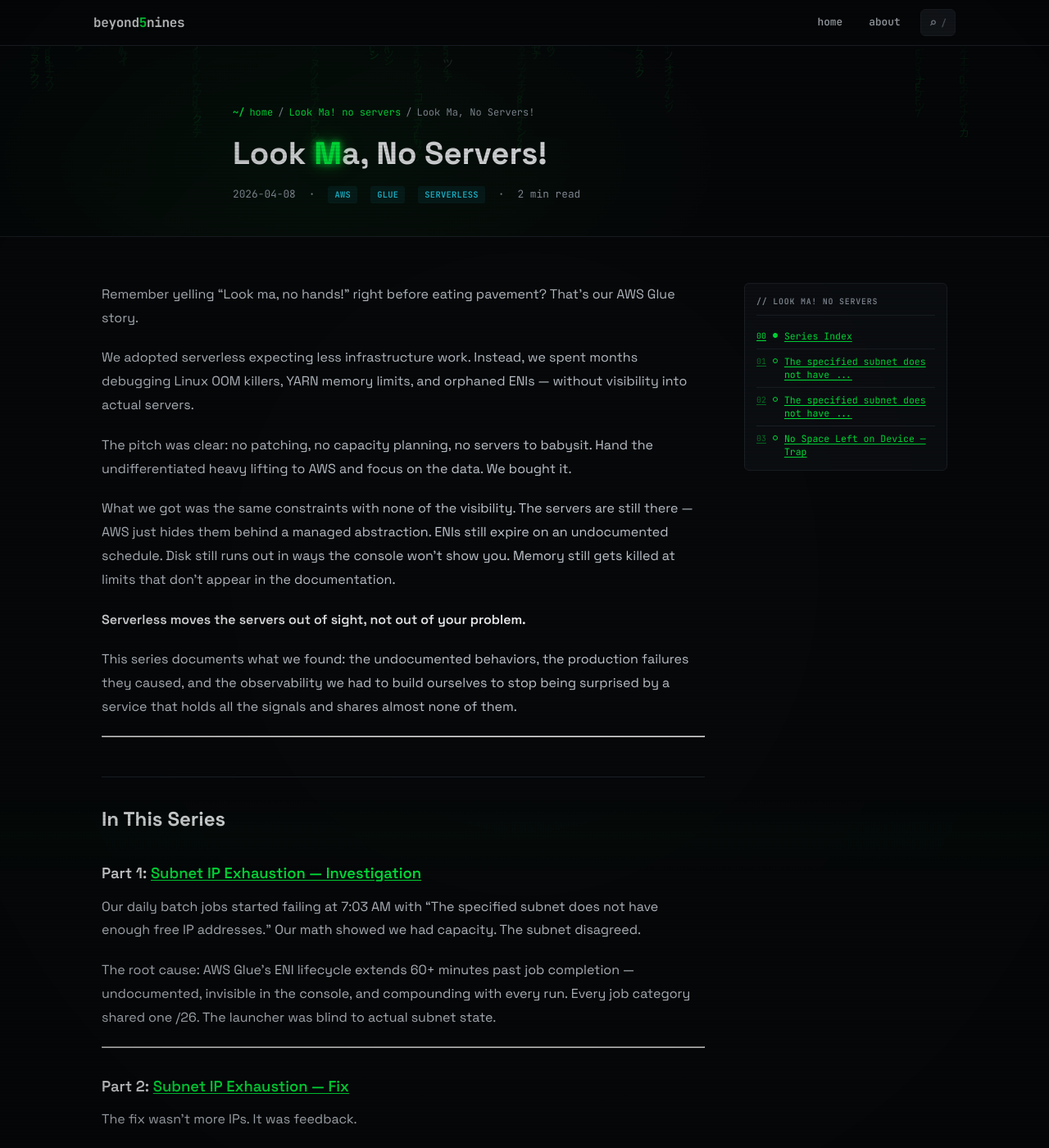
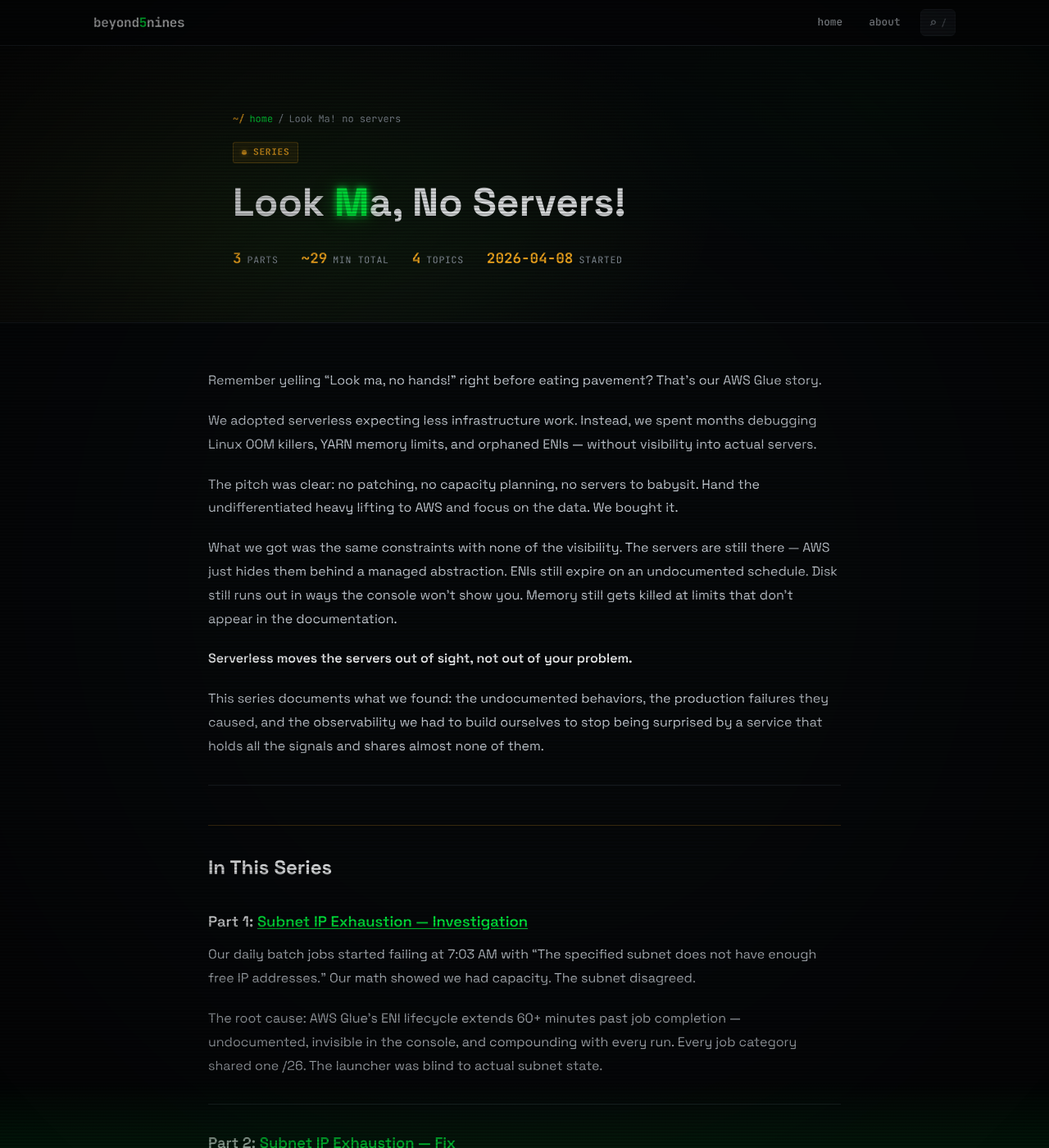
Before and after one commit to beyond5nines/beyond5nines.github.io, a Jekyll site: the page built from _articles/look-ma-no-servers.md, in a window 1280 px wide and 1400 px high. Shown: the whole window at 82% size. Built offline with Jekyll 4.4.1, drawn with Linux system fonts in a browser that asks for light colours.

Commit message:
Add series-index page layout + episode-header treatment
post.html:
- New {% if page.pinned %} branch for series-index pages with stats
  panel (parts, min total, topics, started date) + amber accent
- Regular posts get .episode-header with green left-edge gradient
  and "part N" episode label (when in a series)
- Sidebar variable rename series_index_post → series_idx_post

style.css:
- New .series-index-header / .series-index-badge / .series-index-stats
  / .series-index-content blocks with amber accent
- New .episode-header::after green left-edge accent
- New .episode-label / .ep-num pill
- Punched-up scanlines + vignette intensity for stronger CRT feel

Cache buster bumped v=7 → v=8.

Earlier fixes preserved: escapeHtml in search render,
application/json post-index wrapping, prefers-reduced-motion
canvas guard, navigator.clipboard fallback, .post-content +
.post-main-body comma-shared typography.

```diff
--- a/_layouts/default.html
+++ b/_layouts/default.html
@@ -13,7 +13,7 @@
   <link rel="preconnect" href="https://fonts.googleapis.com">
   <link rel="preconnect" href="https://fonts.gstatic.com" crossorigin>
   <link href="https://fonts.googleapis.com/css2?family=JetBrains+Mono:wght@400;500;600;700&family=Space+Grotesk:wght@400;500;600;700&display=swap" rel="stylesheet">
-  <link rel="stylesheet" href="{{ '/assets/css/style.css' | relative_url }}?v=7">
+  <link rel="stylesheet" href="{{ '/assets/css/style.css' | relative_url }}?v=8">
   <style>
     @keyframes blink {
       0%, 100% { opacity: 1; }
--- a/_layouts/post.html
+++ b/_layouts/post.html
@@ -3,16 +3,78 @@ layout: default
 ---
 
 <article class="post">
-  <header class="post-header">
+
+  {% if page.pinned %}
+  {%- comment -%}── SERIES INDEX PAGE ──{%- endcomment -%}
+
+  {% assign series_episodes = site.articles | where: "series", page.series | where_exp: "p", "p.pinned != true" | sort: "date" %}
+  {% assign ep_count = series_episodes | size %}
+  {% assign all_cats = site.articles | where: "series", page.series | map: "categories" | flatten | uniq %}
+
+  <header class="post-header series-index-header">
+    <div class="container container-narrow">
+      <div class="post-breadcrumb">
+        <a href="{{ '/' | relative_url }}">home</a>
+        <span>/</span>
+        <span>{{ page.series }}</span>
+      </div>
+      <div class="series-index-badge">series</div>
+      <h1 class="post-title">{% if page.title_display %}{{ page.title_display }}{% else %}{{ page.title }}{% endif %}</h1>
+      <div class="series-index-stats">
+        <div class="series-index-stat">
+          <span class="val">{{ ep_count }}</span>
+          <span class="lbl">parts</span>
+        </div>
+        <div class="series-index-stat">
+          {% assign words_total = 0 %}
+          {% for ep in series_episodes %}
+            {% assign words_total = words_total | plus: ep.content.size %}
+          {% endfor %}
+          {% assign min_total = words_total | divided_by: 1500 %}
+          {% if min_total < 1 %}{% assign min_total = 1 %}{% endif %}
+          <span class="val">~{{ min_total }}</span>
+          <span class="lbl">min total</span>
+        </div>
+        <div class="series-index-stat">
+          <span class="val">{{ all_cats | size }}</span>
+          <span class="lbl">topics</span>
+        </div>
+        <div class="series-index-stat">
+          <span class="val">{{ page.date | date: "%Y-%m-%d" }}</span>
+          <span class="lbl">started</span>
+        </div>
+      </div>
+    </div>
+  </header>
+
+  <div class="post-content series-index-content">
+    <div class="container container-narrow">
+      {{ content }}
+    </div>
+  </div>
+
+  {% else %}
+  {%- comment -%}── EPISODE POST ──{%- endcomment -%}
+
+  {% if page.series %}
+    {% assign series_all      = site.articles | where: "series", page.series | sort: "date" %}
+    {% assign series_idx_post = series_all | where: "pinned", true | first %}
+    {% assign series_episodes = series_all | where_exp: "p", "p.pinned != true" %}
+    {% assign ep_position     = 0 %}
+    {% for ep in series_episodes %}
+      {% if ep.url == page.url %}{% assign ep_position = forloop.index %}{% endif %}
+    {% endfor %}
+  {% endif %}
+
+  <header class="post-header episode-header">
     <canvas class="post-matrix-canvas" id="post-matrix-canvas"></canvas>
     <div class="container container-narrow">
       <div class="post-breadcrumb">
         <a href="{{ '/' | relative_url }}">home</a>
         <span>/</span>
         {% if page.series %}
-          {% assign series_index = site.articles | where: "pinned", true | where: "series", page.series | first %}
-          {% if series_index %}
-            <a href="{{ series_index.url | relative_url }}">{{ page.series }}</a>
+          {% if series_idx_post %}
+            <a href="{{ series_idx_post.url | relative_url }}">{{ page.series }}</a>
           {% else %}
             <span>{{ page.series }}</span>
           {% endif %}
@@ -20,6 +82,12 @@ layout: default
         {% endif %}
         <span>{{ page.title | truncate: 40 }}</span>
       </div>
+      {% if page.series and ep_position > 0 %}
+      <div class="episode-label">
+        <span class="ep-num">part {{ ep_position }}</span>
+        {{ page.series }}
+      </div>
+      {% endif %}
       <h1 class="post-title">{% if page.title_display %}{{ page.title_display }}{% else %}{{ page.title }}{% endif %}</h1>
       <div class="post-page-meta">
         <time datetime="{{ page.date | date_to_xmlschema }}">
@@ -41,10 +109,6 @@ layout: default
   </header>
 
   {% if page.series %}
-    {% assign series_all = site.articles | where: "series", page.series | sort: "date" %}
-    {% assign series_index_post = series_all | where: "pinned", true | first %}
-    {% assign series_episodes = series_all | where_exp: "p", "p.pinned != true" %}
-
   <div class="post-content post-content-with-sidebar">
     <div class="container post-sidebar-layout">
       <div class="post-main-body">
@@ -53,9 +117,9 @@ layout: default
       <aside class="series-sidebar" aria-label="Series navigation">
         <div class="series-sidebar-inner">
           <div class="series-sidebar-label">// {{ page.series | downcase }}</div>
-            {% if series_index_post %}
-            <a href="{{ series_index_post.url | relative_url }}"
-               class="series-sidebar-item{% if series_index_post.url == page.url %} current{% endif %}">
+          {% if series_idx_post %}
+          <a href="{{ series_idx_post.url | relative_url }}"
+             class="series-sidebar-item{% if series_idx_post.url == page.url %} current{% endif %}">
             <span class="ssb-num">00</span>
             <span class="ssb-dot"></span>
             <span class="ssb-title">Series Index</span>
@@ -75,13 +139,14 @@ layout: default
       </aside>
     </div>
   </div>
-
   {% else %}
   <div class="post-content">
     <div class="container container-narrow">
       {{ content }}
     </div>
   </div>
+  {% endif %}
+
   {% endif %}
 
   <footer class="post-footer">
@@ -132,9 +198,9 @@ layout: default
   var iv = null;
 
   function resize() {
-    canvas.width = canvas.offsetWidth;
+    canvas.width  = canvas.offsetWidth;
     canvas.height = canvas.offsetHeight;
-    cols = Math.floor(canvas.width / 18);
+    cols  = Math.floor(canvas.width / 18);
     drops = [];
     for (var i = 0; i < cols; i++) drops[i] = Math.random() * -40;
   }
@@ -147,7 +213,7 @@ layout: default
     ctx.font = '13px JetBrains Mono, monospace';
     for (var i = 0; i < drops.length; i++) {
       var ch = chars[Math.floor(Math.random() * chars.length)];
-      var r = Math.random();
+      var r  = Math.random();
       ctx.fillStyle = r > 0.97 ? '#ffffff' : r > 0.85 ? '#00ff41' : '#00882a';
       ctx.fillText(ch, i * 18, drops[i] * 18);
       if (drops[i] * 18 > canvas.height && Math.random() > 0.975) drops[i] = 0;
--- a/assets/css/style.css
+++ b/assets/css/style.css
@@ -44,7 +44,7 @@ body {
   min-height: 100vh;
 }
 
-/* Scanlines overlay - enhanced */
+/* Scanlines overlay */
 body::after {
   content: '';
   position: fixed;
@@ -55,8 +55,8 @@ body::after {
     0deg,
     transparent,
     transparent 2px,
-    rgba(0,0,0,0.08) 2px,
-    rgba(0,0,0,0.08) 4px
+    rgba(0,0,0,0.22) 2px,
+    rgba(0,0,0,0.22) 4px
   );
 }
 
@@ -70,27 +70,29 @@ body::before {
   background: linear-gradient(
     180deg,
     transparent 0%,
-    rgba(0,255,65,0.03) 50%,
+    rgba(0,255,65,0.09) 40%,
+    rgba(0,255,65,0.13) 50%,
+    rgba(0,255,65,0.09) 60%,
     transparent 100%
   );
-  height: 100px;
-  animation: scanline-sweep 8s linear infinite;
-  opacity: 0.5;
+  height: 220px;
+  animation: scanline-sweep 6s linear infinite;
+  opacity: 0.9;
 }
 
 @keyframes scanline-sweep {
-  0% { transform: translateY(-100px); }
+  0% { transform: translateY(-220px); }
   100% { transform: translateY(100vh); }
 }
 
-/* CRT vignette and glow */
+/* CRT vignette */
 html::before {
   content: '';
   position: fixed;
   inset: 0;
   pointer-events: none;
   z-index: 9997;
-  background: radial-gradient(ellipse at center, transparent 0%, rgba(0,0,0,0.3) 100%);
+  background: radial-gradient(ellipse at center, transparent 30%, rgba(0,0,0,0.55) 100%);
   mix-blend-mode: multiply;
 }
 
@@ -1506,3 +1508,147 @@ img {
     margin: 0 8px;
   }
 }
+
+/* ===== Series index page ===== */
+.post-header.series-index-header {
+  padding: 80px 0 64px;
+  background:
+    radial-gradient(ellipse 700px 320px at 15% 60%, rgba(255,176,32,0.05), transparent),
+    radial-gradient(ellipse 400px 200px at 85% 20%, rgba(0,255,65,0.04), transparent);
+  border-bottom: 1px solid var(--border);
+}
+
+.post-header.series-index-header .post-breadcrumb::before {
+  color: var(--amber);
+}
+
+.series-index-badge {
+  display: inline-flex;
+  align-items: center;
+  gap: 8px;
+  font-family: var(--mono);
+  font-size: 0.7rem;
+  font-weight: 700;
+  color: var(--amber);
+  background: rgba(255,176,32,0.1);
+  border: 1px solid rgba(255,176,32,0.25);
+  border-radius: 3px;
+  padding: 3px 10px;
+  letter-spacing: 0.06em;
+  text-transform: uppercase;
+  margin-bottom: 18px;
+}
+
+.series-index-badge::before {
+  content: '';
+  display: inline-block;
+  width: 6px;
+  height: 6px;
+  border-radius: 50%;
+  background: var(--amber);
+  box-shadow: 0 0 6px rgba(255,176,32,0.6);
+  animation: amber-pulse 2s ease-in-out infinite;
+}
+
+@keyframes amber-pulse {
+  0%, 100% { opacity: 1; box-shadow: 0 0 6px rgba(255,176,32,0.6); }
+  50%       { opacity: 0.55; box-shadow: 0 0 2px rgba(255,176,32,0.2); }
+}
+
+.post-header.series-index-header .post-title {
+  font-size: clamp(2rem, 4vw, 3rem);
+}
+
+.series-index-stats {
+  display: flex;
+  gap: 28px;
+  margin-top: 24px;
+  flex-wrap: wrap;
+}
+
+.series-index-stat {
+  display: flex;
+  align-items: baseline;
+  gap: 7px;
+  font-family: var(--mono);
+}
+
+.series-index-stat .val {
+  font-size: 1.1rem;
+  font-weight: 700;
+  color: var(--amber);
+}
+
+.series-index-stat .lbl {
+  font-size: 0.72rem;
+  color: var(--text-dim);
+  text-transform: uppercase;
+  letter-spacing: 0.06em;
+}
+
+/* Series index content — full readable width, no sidebar */
+.post-content.series-index-content {
+  padding: 56px 0 80px;
+}
+
+.post-content.series-index-content .container {
+  max-width: 820px;
+}
+
+.post-content.series-index-content h2 {
+  border-top-color: rgba(255,176,32,0.2);
+}
+
+.post-content.series-index-content hr {
+  border: none;
+  border-top: 1px solid var(--border);
+  margin: 32px 0;
+}
+
+.post-content.series-index-content code {
+  color: var(--amber);
+}
+
+.post-content.series-index-content blockquote {
+  border-left-color: var(--amber);
+  background: rgba(255,176,32,0.04);
+}
+
+/* Episode post — green left-edge accent on header */
+.post-header.episode-header::after {
+  content: '';
+  position: absolute;
+  left: 0;
+  top: 0;
+  bottom: 0;
+  width: 3px;
+  background: linear-gradient(180deg, transparent, var(--green) 40%, var(--green) 60%, transparent);
+  opacity: 0.5;
+}
+
+.episode-label {
+  display: inline-flex;
+  align-items: center;
+  gap: 8px;
+  font-family: var(--mono);
+  font-size: 0.7rem;
+  font-weight: 700;
+  color: var(--green);
+  letter-spacing: 0.06em;
+  text-transform: uppercase;
+  margin-bottom: 14px;
+  text-shadow: 0 0 8px var(--green-glow);
+}
+
+.episode-label .ep-num {
+  color: var(--bg);
+  background: var(--green);
+  padding: 1px 7px;
+  border-radius: 2px;
+  font-size: 0.65rem;
+}
+
+@media (max-width: 768px) {
+  .series-index-stats { gap: 16px; }
+  .post-header.series-index-header { padding: 56px 0 40px; }
+}
```
Also changed, not shown: other parts of _layouts/post.html (+2 -1 lines). Lines whose indentation alone changed are shown as unchanged.
